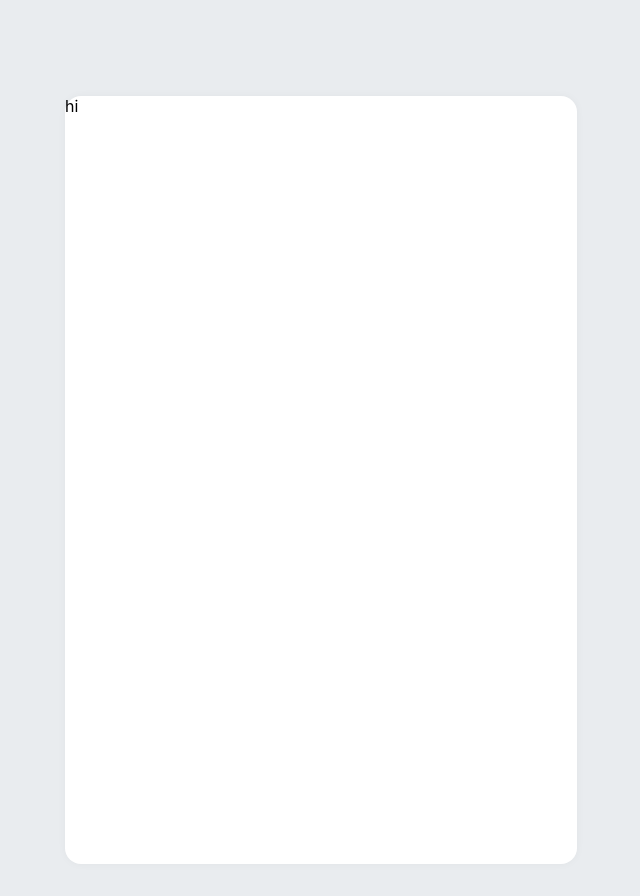
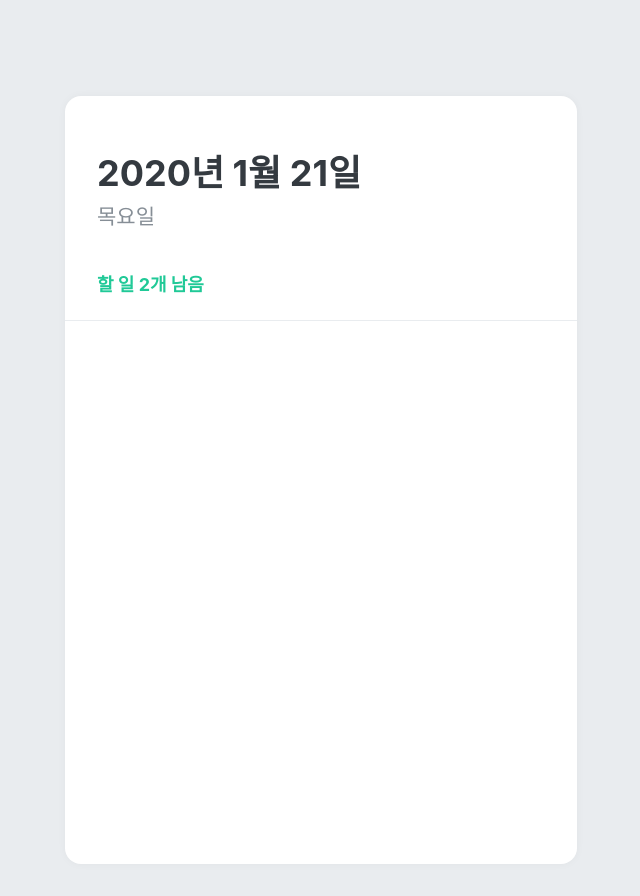
Before and after one commit to lwnh/Node_todolist, a React (Create React App) app: page / in a window 1280 px wide. Shown: the whole page, without its empty margins (319-959 px from the left). Built offline with nearby package versions, Linux system fonts and the light colour scheme.

Commit message:
TodoHead 컴포넌트 생성
- 날짜, 할 일 갯수

```diff
--- a/src/App.js
+++ b/src/App.js
@@ -1,6 +1,7 @@
 import React from 'react'
 import { createGlobalStyle } from 'styled-components';
 import TodoTemplate from './components/TodoTemplate';
+import TodoHead from './components/TodoHead';
 
 const GlobalStyle = createGlobalStyle`
   body {
@@ -12,7 +13,9 @@
   return (
     <>
       <GlobalStyle />
-      <TodoTemplate>hi</TodoTemplate>
+      <TodoTemplate>
+        <TodoHead />
+      </TodoTemplate>
     </>
   )
 }
--- /dev/null
+++ b/src/components/TodoHead.js
@@ -0,0 +1,38 @@
+import React from 'react'
+import styled from 'styled-components';
+
+const TodoHeadBlock = styled.div`
+  padding-top: 48px;
+  padding-left: 32px;
+  padding-right: 32px;
+  padding-bottom: 24px;
+  border-bottom: 1px solid #e9ecef;
+  h1 {
+    margin: 0;
+    font-size: 36px;
+    color: #343a40;
+  }
+  .day {
+    margin-top: 4px;
+    color: #868e96;
+    font-size: 21px;
+  }
+  .tasks-left {
+    color: #20c997;
+    font-size: 18px;
+    margin-top: 40px;
+    font-weight: bold;
+  }
+`;
+
+function TodoHead() {
+    return (
+        <TodoHeadBlock>
+            <h1>2020년 1월 21일</h1>
+            <div className="day">목요일</div>
+            <div className="tasks-left">할 일 2개 남음</div>
+        </TodoHeadBlock>
+    )
+}
+
+export default TodoHead
```
